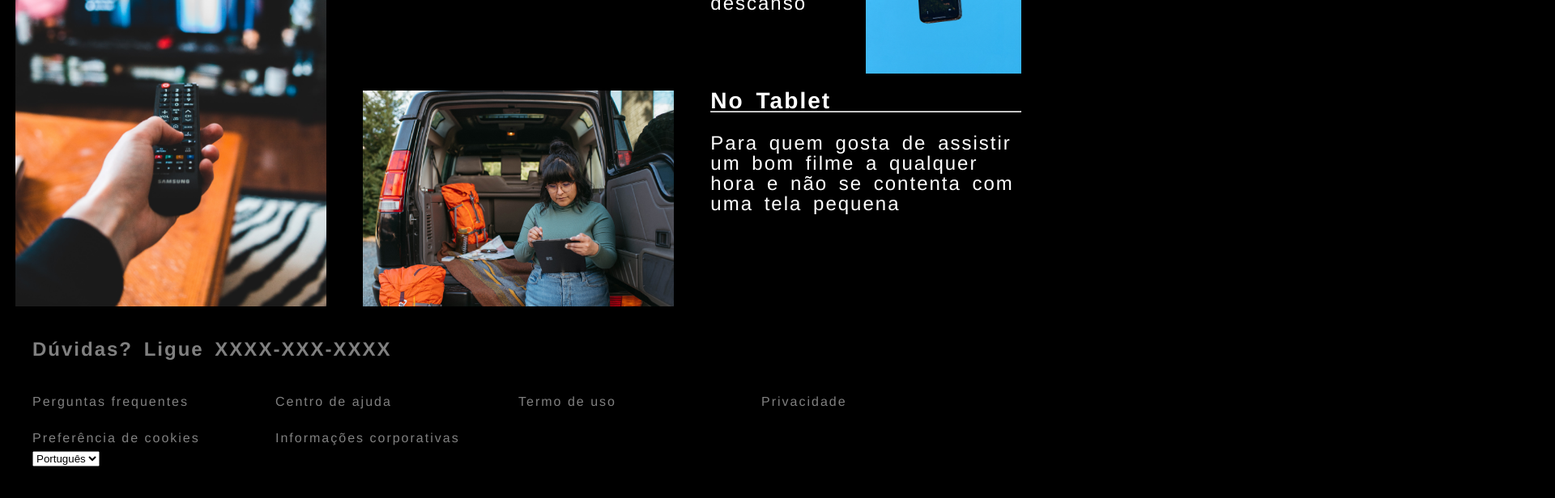
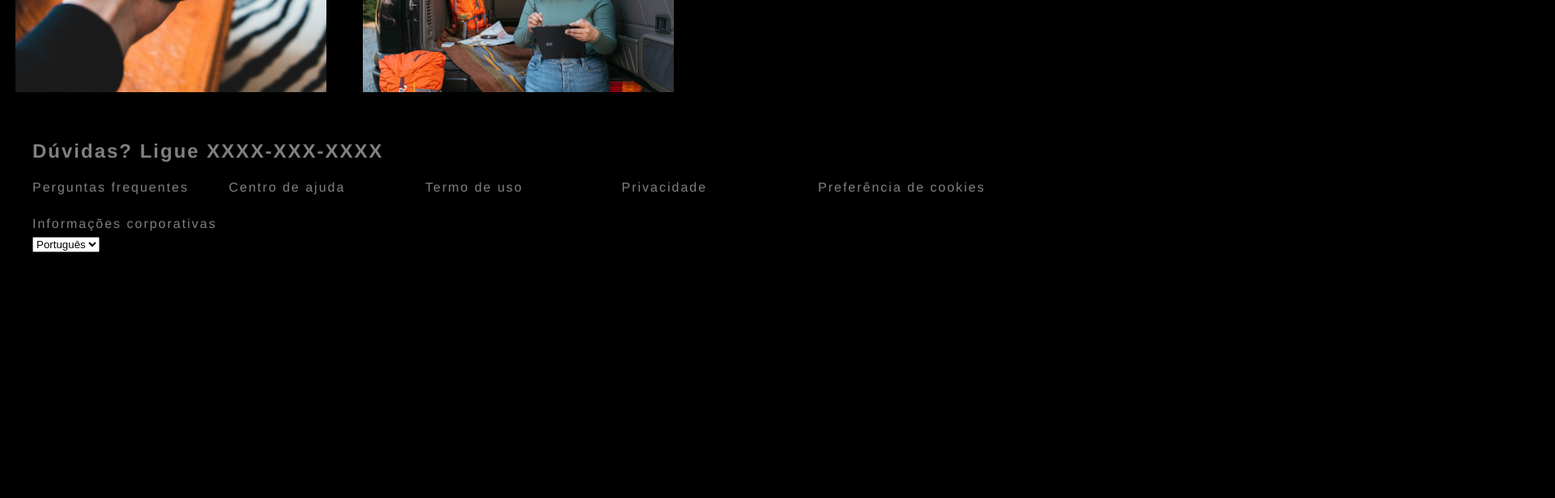
Before and after one commit to Victor-Alves1/mhariflix, a React (Vite) app in the folder mhariflix/: page / in a window 1280 px wide. Shown: the part 1722-2338 px from the top of the page at 81% size, 1920 px wide, since content can reach past the window. After the commit the page ends 2097 px from the top, so only its background shows below. Built offline with nearby package versions, Linux system fonts and the light colour scheme.

Commit message:
changes in footer

```diff
--- a/mhariflix/src/footer.jsx
+++ b/mhariflix/src/footer.jsx
@@ -1,8 +1,9 @@
 const Footer = () => {
     return (
         <footer>
-            <h2>Dúvidas? Ligue XXXX-XXX-XXXX</h2>
+
             <div className="footer-flex">
+             <h2>Dúvidas? Ligue XXXX-XXX-XXXX</h2>
              <span>Perguntas frequentes</span>
              <span>Centro de ajuda</span>
              <span>Termo de uso</span>
--- a/mhariflix/src/index.css
+++ b/mhariflix/src/index.css
@@ -31,11 +31,12 @@ header{
   position: absolute;
   z-index: -1;
   filter: opacity(0.5);
-  height: 1125px;
-  object-fit: fill;
+  height: 100vh;
+  width: 100vw;
+  object-fit: cover;
 }
 .initial-screen{
-  height: 1125px;
+  height: 100vh;
 }
 .first-section{
   display: flex;
@@ -58,7 +59,7 @@ header{
   border: 1px solid brown;
 }
 .Container-Catalog{
-  margin-top: 50px;
+  margin: 80px auto;
   text-align: center;
 }
 .Movies-Catalog{
@@ -132,21 +133,26 @@ header{
   width: 15vw;
 }
 footer{
-  margin: 40px auto;
+  margin: 60px auto;
   font-size: 1rem;
+  font-weight: lighter;
   color: grey;
   max-width: 1200px;
 }
 .footer-flex{
-  margin-top: 40px;
+  margin-top: 30px;
   display: flex;
   flex-wrap: wrap;
   word-spacing: normal;
-  gap: 20px 50px ;
+  gap: 20px 10px ;
+  align-items: center;
+  justify-content: space-between;
+}
+.footer-flex h2{
+  flex-basis: 100%;
 }
 .footer-flex span{
-  flex-basis: 250px;
-  justify-content: center;
+  flex-basis: 230px;
 }
 @media(max-width:950px){
   .first-section{
@@ -171,9 +177,22 @@ footer{
   .item-tablet img{
     width: 80vw;
   }
+  footer{
+    margin: 20px;
+  }
 }
 @media(max-width:600px){
   header a img{
     width: 80vw;
   }
+  .item-cellphone img{
+    display: none;
+  }
+
+  .first-section{
+    padding-top: 20vh;
+  }
+  .App a button{
+    margin: 20px auto;
+  }
 }
```
